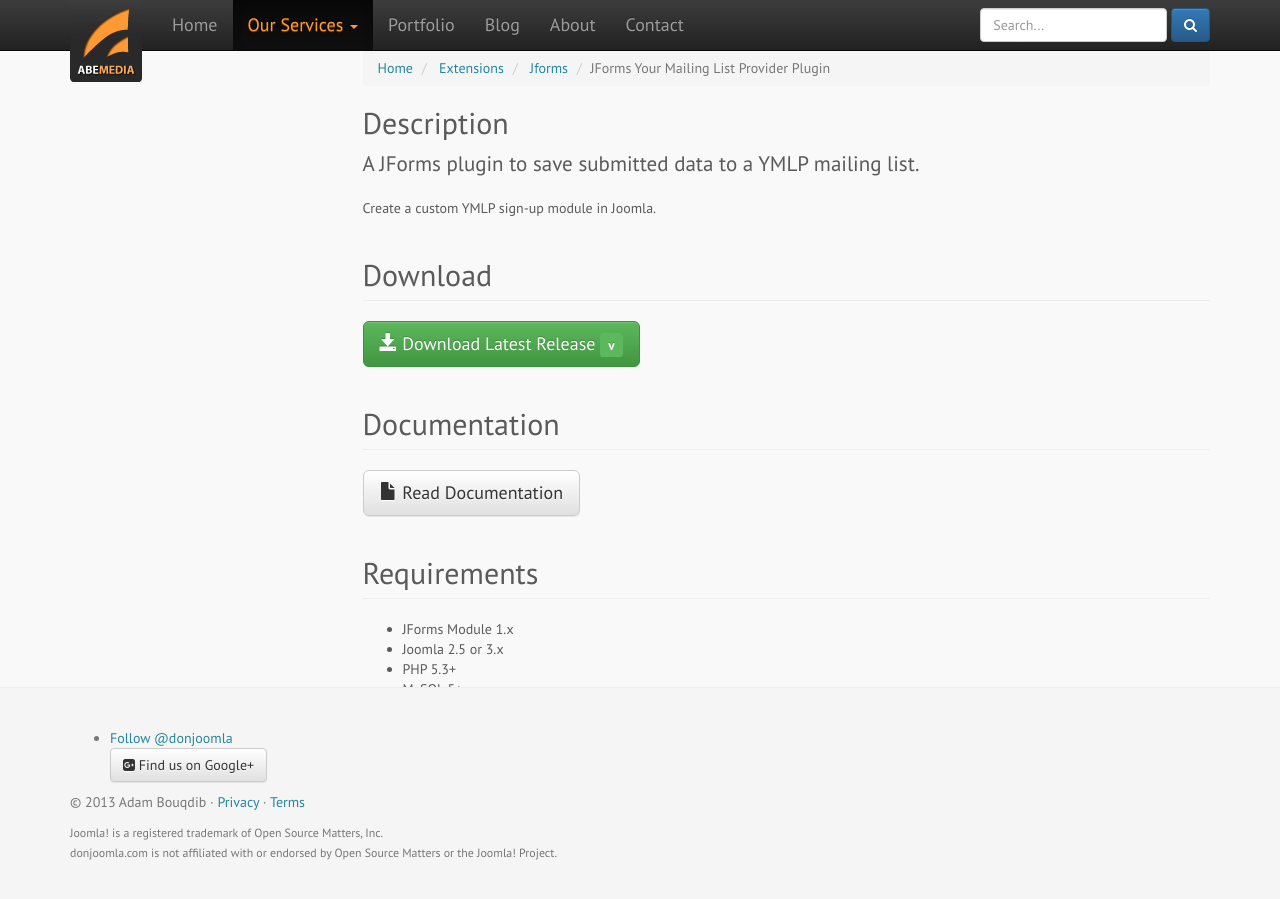
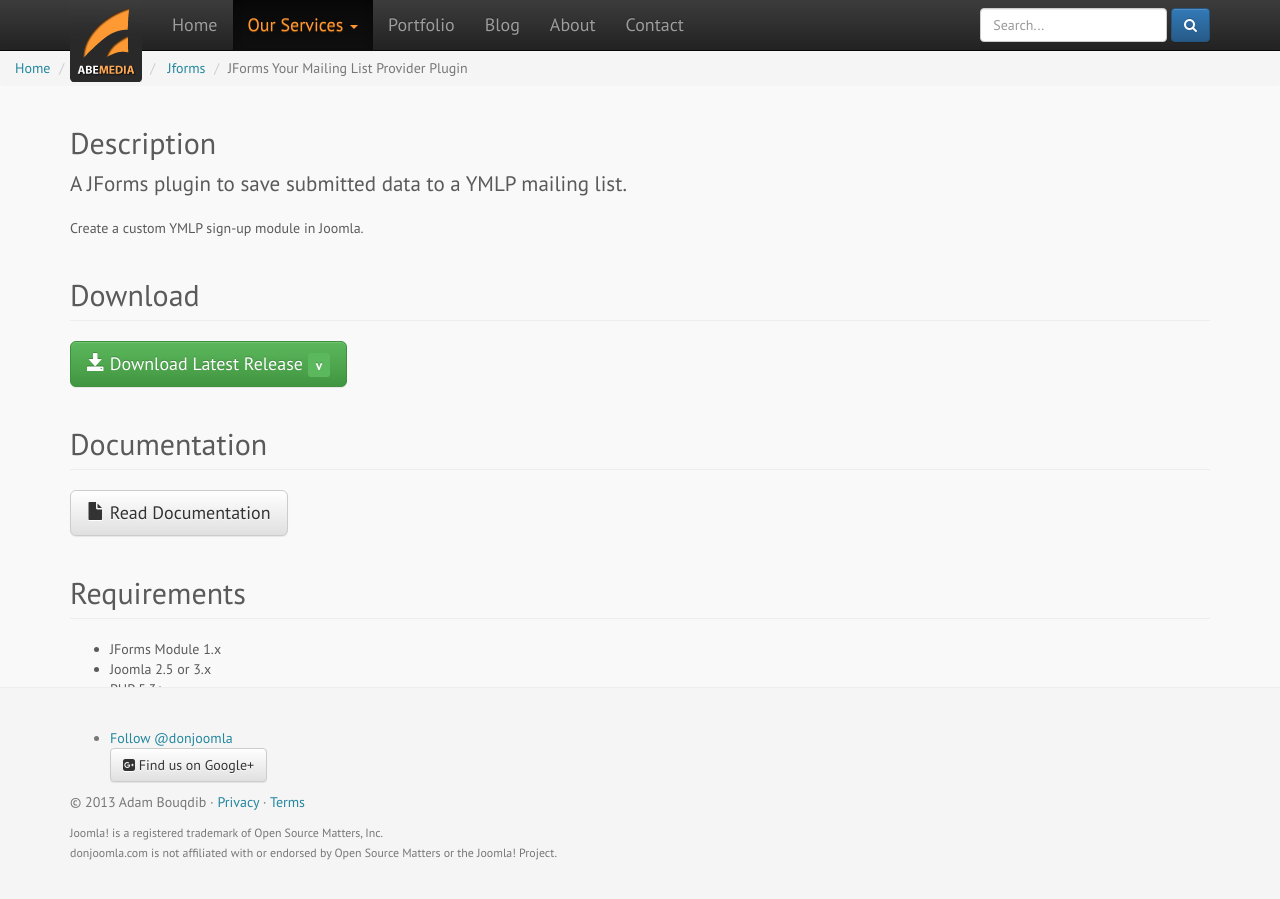
Before and after one commit to abemedia/abemedia.github.io, a Jekyll site: the page built from extensions/jforms/your-mailing-list-provider.html, in a window 1280 px wide and 1073 px high. Shown: the top 899 px of the window. Built offline with Jekyll 4.4.1, drawn with Linux system fonts in a browser that asks for light colours; nearby versions of some CDN libraries.

Commit message:
Update default.html

```diff
--- a/_layouts/default.html
+++ b/_layouts/default.html
@@ -1,33 +1,24 @@
 <!DOCTYPE html>
 <html lang="en">
   <head>{% include header.html %}</head>
-  {% assign leftsize = page.left.size %}
-  {% assign leftcontent = page.left.content %}
-  {% assign rightsize = page.right.size %}
-  {% assign rightcontent = page.right.content %}
-  {% if page.category == 'extensions' or page.category == 'docs'%}
-  {% assign leftsize = 3 %}
-  {% assign leftcontent = 'toc' %}
-  {% endif %}
   <body>
   {% include nav-main.html %}
-  {% if page.lead %}{% include top-lead.html %}{% endif %}
+  {% include breadcrumbs.html %}
   <div class="container">
     <div id="main" role="main">
       <div class="row">
         {% if leftcontent %}
-        <div class="col-md-{{ leftsize }}">
-          {% capture left %}side-{{ leftcontent }}.html{% endcapture %}
+        <div class="col-md-{{ page.left.size }}">
+          {% capture left %}side-{{ page.left.content }}.html{% endcapture %}
           {% include {{left}} %}
         </div>
         {% endif %}
-        <div class="col-md-{{ 12 | minus: leftsize | minus: rightsize }}" role="main">
-          {% include breadcrumbs.html %}
+        <div class="col-md-{{ 12 | minus: page.left.size | minus: page.right.size }}" role="main">
           {{ content }}
         </div>
         {% if rightcontent %}
-        <div class="col-md-{{ rightsize }}">
-          {% capture right %}side-{{ rightcontent }}.html{% endcapture %}
+        <div class="col-md-{{ page.right.size }}">
+          {% capture right %}side-{{ page.right.content }}.html{% endcapture %}
           {% include {{right}} %}
         </div>
         {% endif %}
```
